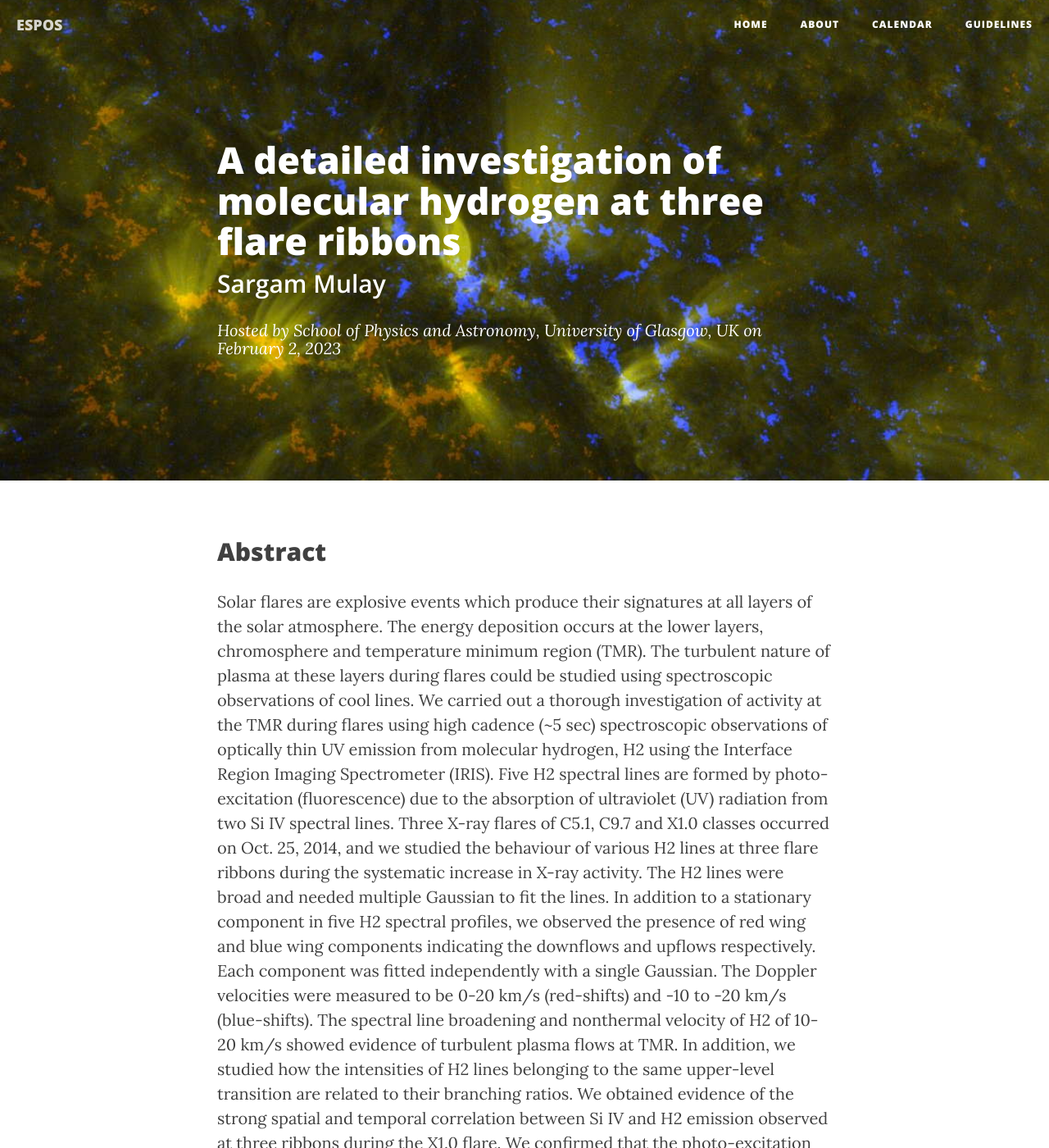
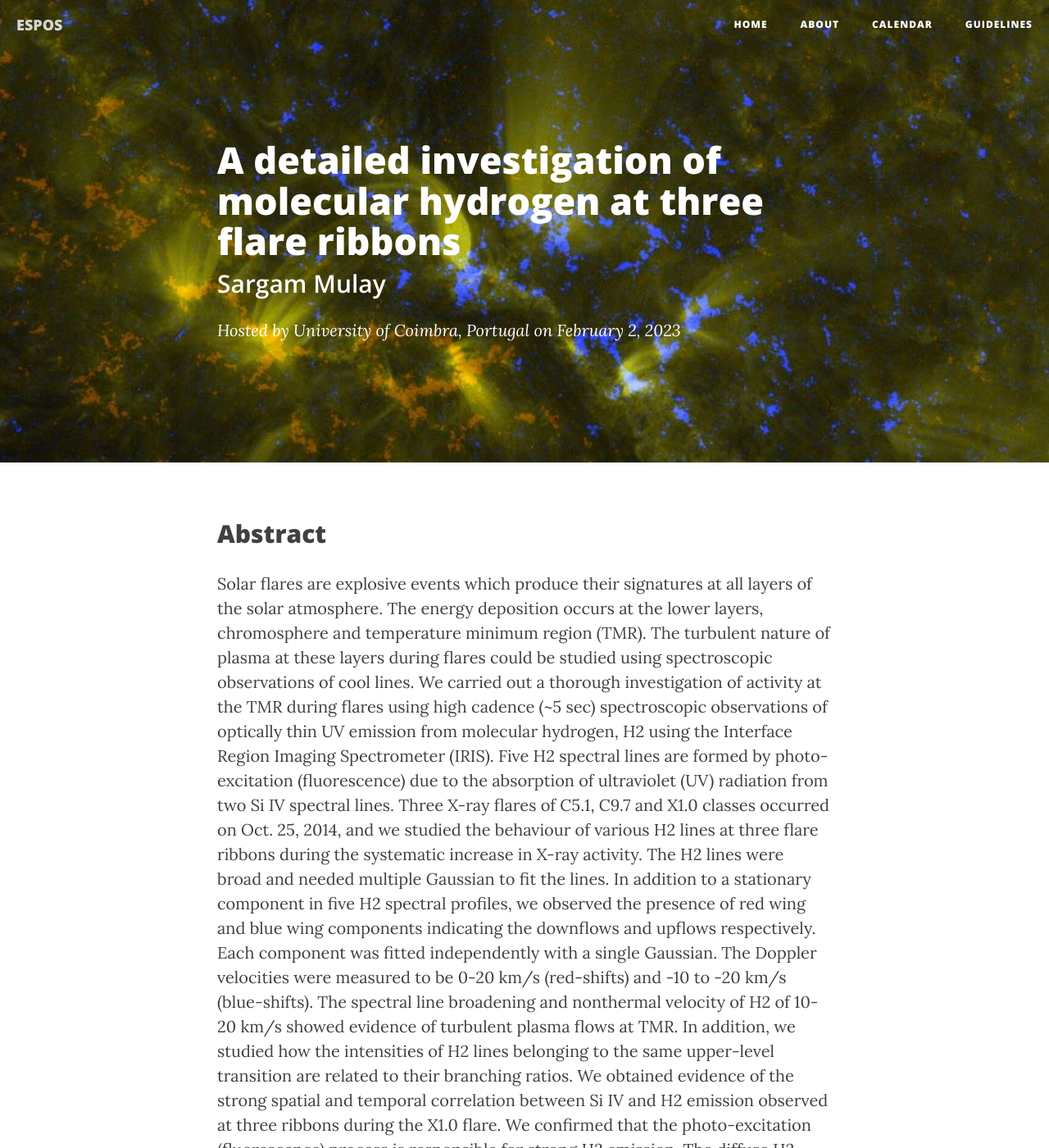
Before and after one commit to ITA-Solar/espos, a Jekyll site: the page built from _posts/2023-02-02-Mulay.md, in a window 1280 px wide and 1400 px high. Shown: the whole window at 82% size. Built offline with Jekyll 4.4.1, drawn with Linux system fonts in a browser that asks for light colours; nearby versions of some CDN libraries; some of the changed text lies outside the part shown.

Commit message:
Update 2023-02-02-Mulay.md

```diff
--- a/_posts/2023-02-02-Mulay.md
+++ b/_posts/2023-02-02-Mulay.md
@@ -3,8 +3,8 @@
 title:      "A detailed investigation of molecular hydrogen at three flare ribbons"
 subtitle:   "Sargam Mulay"
 date:       2023-02-02 11:00:00
-author:     "School of Physics and Astronomy, University of Glasgow, UK"
-#header-img: "img/2023-02-02-Mulay.jpg"
+author:     "University of Coimbra, Portugal"
+#header-img: "img/2023-01-19-Gafeira.jpg"
 published:  true
 ---
 
```
Also changed, not shown: other parts of _posts/2023-02-02-Mulay.md (+2 -0 lines).
